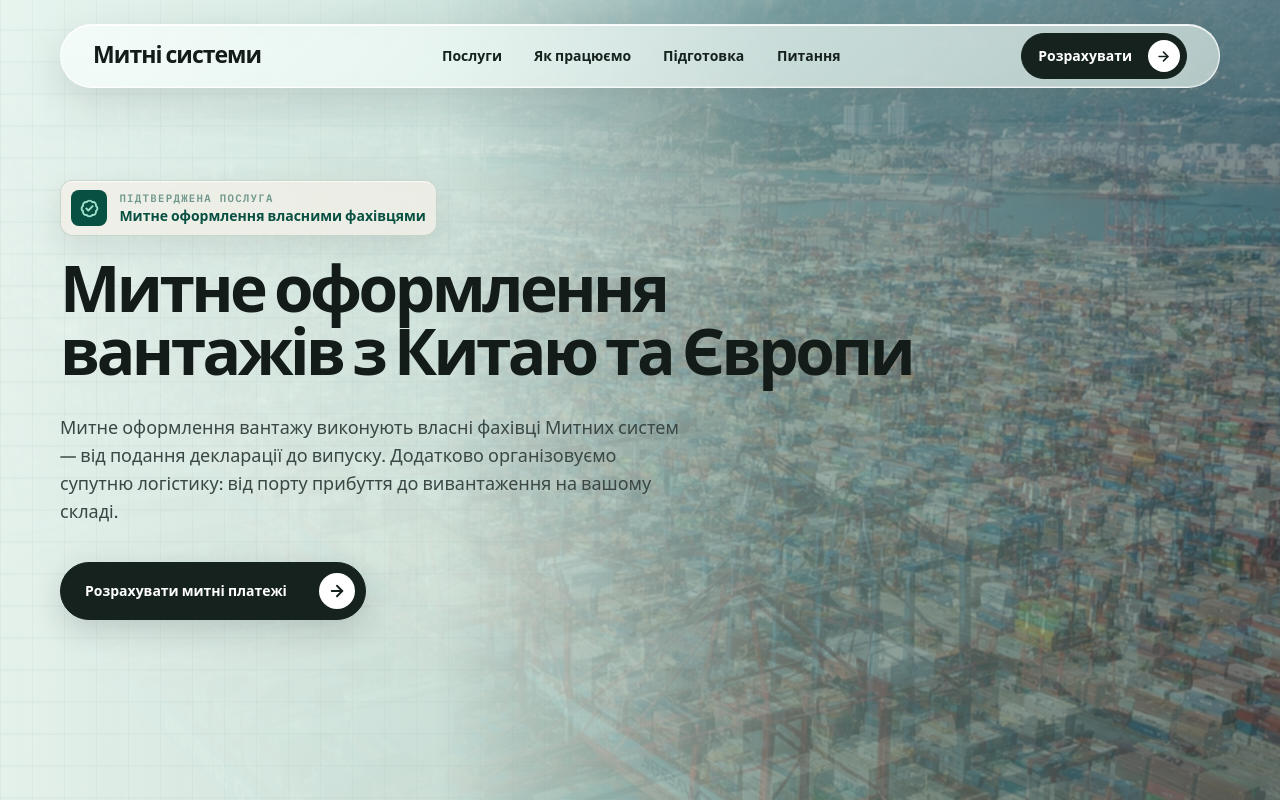
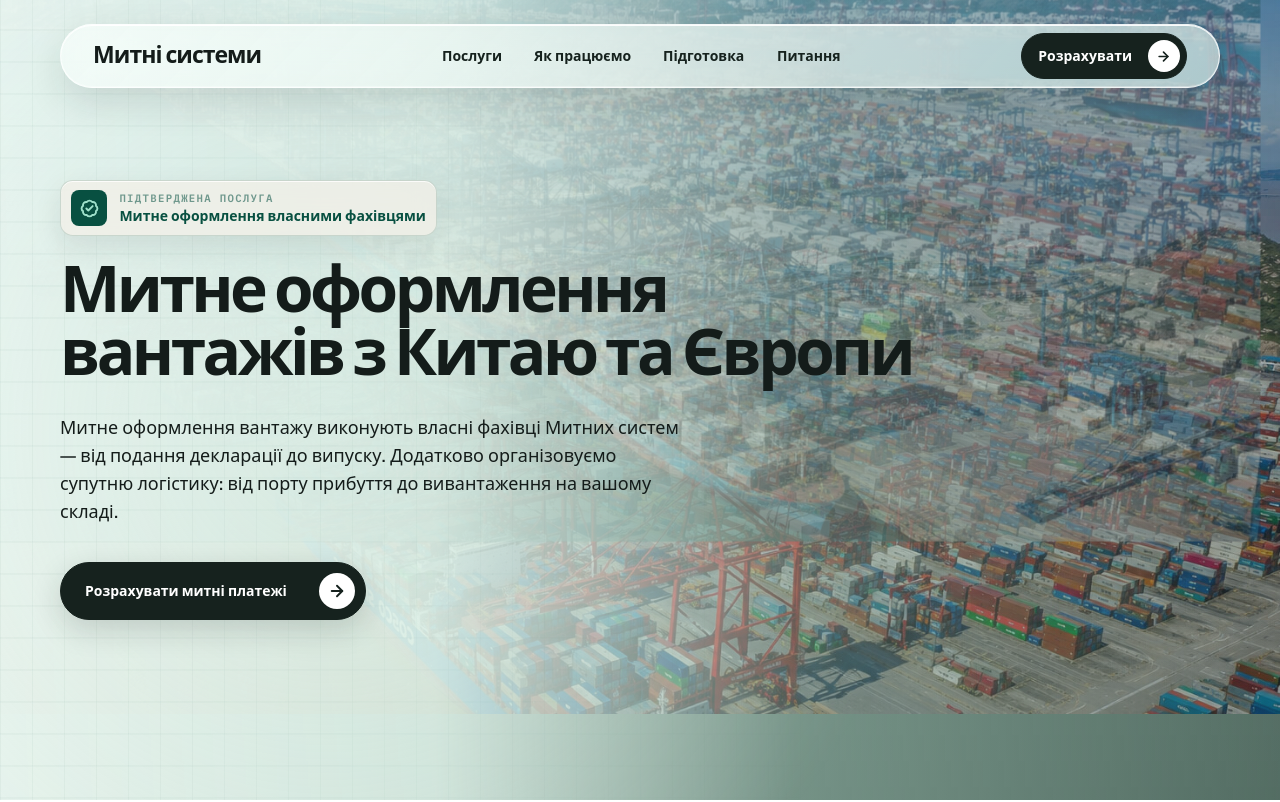
Before and after one commit to eerinessofsilence/bristol, a React (Vite) app in the folder frontend/: page / in a window 1280 px wide. Shown: the top 802 px of the page. Built offline with nearby package versions, Linux system fonts and the light colour scheme; no server answers.

Commit message:
feat(frontend): refine hero depth and contrast

```diff
--- a/frontend/src/components/Hero.tsx
+++ b/frontend/src/components/Hero.tsx
@@ -60,33 +60,76 @@ export function Hero() {
 
     const reducedMotion = window.matchMedia('(prefers-reduced-motion: reduce)');
     let frame = 0;
+    let pointerX = 0;
+    let pointerY = 0;
 
-    const updateParallax = () => {
+    const resetMotion = () => {
+      hero.style.setProperty('--hero-parallax-y', '0px');
+      hero.style.setProperty('--hero-parallax-scale', '1');
+      hero.style.setProperty('--hero-media-x', '0px');
+      hero.style.setProperty('--hero-media-y', '0px');
+      hero.style.setProperty('--hero-grid-x', '0px');
+      hero.style.setProperty('--hero-grid-y', '0px');
+      hero.style.setProperty('--hero-glow-x', '0px');
+      hero.style.setProperty('--hero-glow-y', '0px');
+    };
+
+    const updateMotion = () => {
       frame = 0;
 
       if (reducedMotion.matches) {
-        hero.style.setProperty('--hero-parallax-y', '0px');
+        resetMotion();
         return;
       }
 
       const progress = Math.min(Math.max(window.scrollY / hero.offsetHeight, 0), 1);
       const travel = Math.min(hero.offsetHeight * 0.18, 180);
       hero.style.setProperty('--hero-parallax-y', `${Math.round(progress * travel)}px`);
+      hero.style.setProperty('--hero-parallax-scale', `${1.015 + progress * 0.035}`);
+      hero.style.setProperty('--hero-media-x', `${Math.round(pointerX * 8)}px`);
+      hero.style.setProperty('--hero-media-y', `${Math.round(pointerY * 7)}px`);
+      hero.style.setProperty('--hero-grid-x', `${Math.round(pointerX * 15)}px`);
+      hero.style.setProperty(
+        '--hero-grid-y',
+        `${Math.round(progress * travel * 1.35 + pointerY * 13)}px`,
+      );
+      hero.style.setProperty('--hero-glow-x', `${Math.round(pointerX * -18)}px`);
+      hero.style.setProperty(
+        '--hero-glow-y',
+        `${Math.round(progress * travel * -0.2 + pointerY * -10)}px`,
+      );
     };
 
     const requestUpdate = () => {
-      if (!frame) frame = window.requestAnimationFrame(updateParallax);
+      if (!frame) frame = window.requestAnimationFrame(updateMotion);
     };
 
-    updateParallax();
+    const updatePointer = (event: PointerEvent) => {
+      const bounds = hero.getBoundingClientRect();
+      pointerX = Math.min(Math.max(((event.clientX - bounds.left) / bounds.width) * 2 - 1, -1), 1);
+      pointerY = Math.min(Math.max(((event.clientY - bounds.top) / bounds.height) * 2 - 1, -1), 1);
+      requestUpdate();
+    };
+
+    const resetPointer = () => {
+      pointerX = 0;
+      pointerY = 0;
+      requestUpdate();
+    };
+
+    updateMotion();
     window.addEventListener('scroll', requestUpdate, { passive: true });
     window.addEventListener('resize', requestUpdate);
     reducedMotion.addEventListener('change', requestUpdate);
+    hero.addEventListener('pointermove', updatePointer, { passive: true });
+    hero.addEventListener('pointerleave', resetPointer);
 
     return () => {
       window.removeEventListener('scroll', requestUpdate);
       window.removeEventListener('resize', requestUpdate);
       reducedMotion.removeEventListener('change', requestUpdate);
+      hero.removeEventListener('pointermove', updatePointer);
+      hero.removeEventListener('pointerleave', resetPointer);
       if (frame) window.cancelAnimationFrame(frame);
     };
   }, []);
@@ -101,7 +144,7 @@ export function Hero() {
         {heroSlides.map((src, index) => (
           <img
             key={src}
-            className={`hero-parallax-image${index === activeSlide ? ' is-active' : ''}`}
+            className={`hero-parallax-image${index === activeSlide ? 'is-active' : ''}`}
             src={src}
             alt=""
             fetchPriority={index === 0 ? 'high' : 'low'}
@@ -111,6 +154,7 @@ export function Hero() {
         ))}
       </div>
       <div className="hero-photo-scrim absolute inset-0" aria-hidden="true" />
+      <div className="hero-parallax-glow" aria-hidden="true" />
       <div className="hero-customs-pattern" aria-hidden="true" />
       <div className="page-wrap relative z-10 flex h-full items-center">
         <Header />
@@ -134,10 +178,10 @@ export function Hero() {
             <br />
             вантажів з Китаю та Європи
           </h1>
-          <p className="text-portway-ink-2 mt-7 max-w-[620px] text-base leading-7 sm:text-lg">
-            Митне оформлення вантажу виконують власні фахівці Митних систем — від подання
-            декларації до випуску. Додатково організовуємо супутню логістику: від порту прибуття
-            до вивантаження на вашому складі.
+          <p className="text-portway-ink mt-7 max-w-[620px] text-base leading-7 sm:text-lg">
+            Митне оформлення вантажу виконують власні фахівці Митних систем — від подання декларації
+            до випуску. Додатково організовуємо супутню логістику: від порту прибуття до
+            вивантаження на вашому складі.
           </p>
           <ButtonLink href="#calc" className="mt-9">
             Розрахувати митні платежі
--- a/frontend/src/styles/index.css
+++ b/frontend/src/styles/index.css
@@ -69,33 +69,40 @@
 
   .hero-parallax-media {
     position: absolute;
-    inset: -18% 0;
+    inset: 0;
     overflow: hidden;
     background: #789589;
-    transform: translate3d(0, var(--hero-parallax-y, 0), 0);
-    will-change: transform;
   }
 
   .hero-parallax-image {
     position: absolute;
-    inset: 0;
-    width: 100%;
-    height: 100%;
+    inset: -22% -2%;
     object-fit: cover;
     object-position: center center;
     opacity: 0;
-    transform: scale(1.025);
+    transform: translate3d(
+        var(--hero-media-x, 0px),
+        calc(var(--hero-parallax-y, 0px) + var(--hero-media-y, 0px)),
+        0
+      )
+      scale(1.04);
     filter: saturate(0.82) contrast(0.94);
     transition:
       opacity 1600ms cubic-bezier(0.4, 0, 0.2, 1),
       transform 6500ms cubic-bezier(0.2, 0.65, 0.3, 1);
     user-select: none;
+    will-change: transform;
   }
 
   .hero-parallax-image.is-active {
     z-index: 1;
     opacity: 1;
-    transform: scale(1);
+    transform: translate3d(
+        var(--hero-media-x, 0px),
+        calc(var(--hero-parallax-y, 0px) + var(--hero-media-y, 0px)),
+        0
+      )
+      scale(var(--hero-parallax-scale, 1.015));
   }
 
   .hero-photo-scrim {
@@ -110,6 +117,15 @@
       linear-gradient(180deg, rgb(240 248 244 / 0.06), rgb(16 32 27 / 0.18));
   }
 
+  .hero-parallax-glow {
+    position: absolute;
+    inset: -14%;
+    background: radial-gradient(circle at 31% 53%, rgb(232 250 241 / 0.34), transparent 48%);
+    pointer-events: none;
+    transform: translate3d(var(--hero-glow-x, 0px), var(--hero-glow-y, 0px), 0);
+    will-change: transform;
+  }
+
   .hero-customs-pattern {
     position: absolute;
     inset: 0;
@@ -120,6 +136,8 @@
     background-size: 32px 32px;
     mask-image: linear-gradient(90deg, rgb(0 0 0 / 0.75), transparent 67%);
     pointer-events: none;
+    transform: translate3d(var(--hero-grid-x, 0px), var(--hero-grid-y, 0px), 0);
+    will-change: transform;
   }
 
   .hero-customs-badge {
@@ -471,8 +489,15 @@
     will-change: auto;
   }
 
+  .hero-parallax-glow,
+  .hero-customs-pattern {
+    transform: none;
+    will-change: auto;
+  }
+
   .hero-parallax-image {
     transition: none;
     transform: none;
+    will-change: auto;
   }
 }
```
